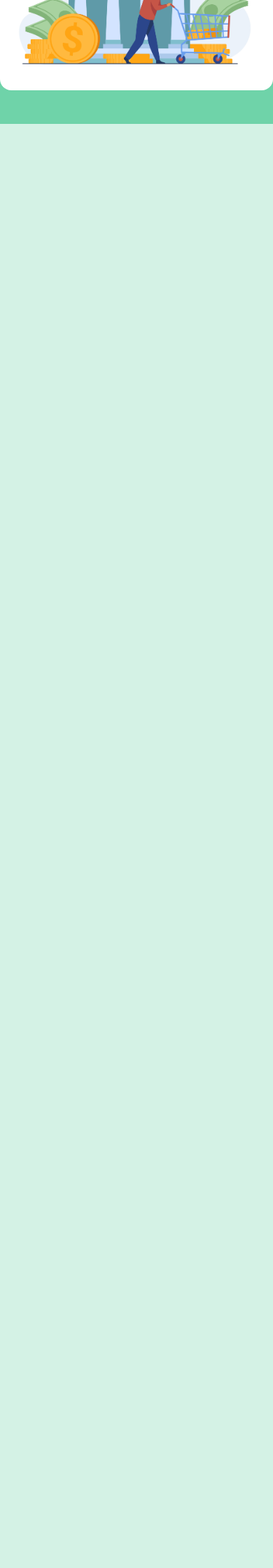
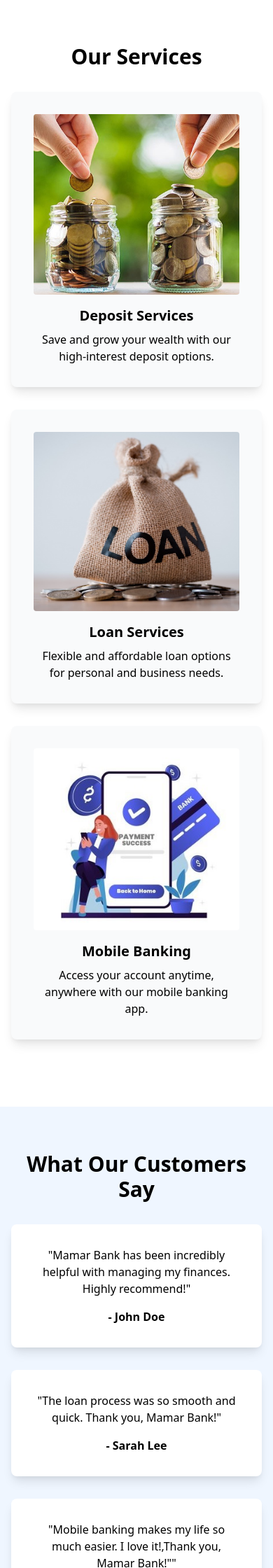
Before and after one commit to imhnoyon/Mamar-Bank-Project, a Django app: page / in a window 390 px wide. Shown: the part 923-3163 px from the top of the page at 70% size. Before the commit the page ends 1100 px from the top, so only its background shows below. Run offline with Django 5.2, Linux system fonts and the light colour scheme; some libraries are stand-ins or nearby versions.

Commit message:
leading pages design

```diff
--- a/core/templates/base.html
+++ b/core/templates/base.html
@@ -1,19 +1,17 @@
 <!DOCTYPE html>
 <html lang="en">
-<head>
-    <meta charset="UTF-8">
-    <meta name="viewport" content="width=device-width, initial-scale=1.0">
-    {% block title %}{% endblock title %}
-    <link rel="stylesheet" href="https://unpkg.com/tailwindcss@2.0.1/dist/tailwind.min.css">
-</head>
-<body style="background-color: #6fd3a9;">
-     {% include "navbar.html" %}
+  <head>
+    <meta charset="UTF-8" />
+    <meta name="viewport" content="width=device-width, initial-scale=1.0" />
+    {% block title %}
+    {% endblock %}
+    <link rel="stylesheet" href="https://unpkg.com/tailwindcss@2.0.1/dist/tailwind.min.css" />
+    <link rel="stylesheet" href="https://cdnjs.cloudflare.com/ajax/libs/font-awesome/6.6.0/css/all.min.css" integrity="sha512-Kc323vGBEqzTmouAECnVceyQqyqdsSiqLQISBL29aUW4U/M7pSPA/gEUZQqv1cwx4OnYxTxve5UMg5GT6L4JJg==" crossorigin="anonymous" referrerpolicy="no-referrer" />
+  </head>
+  <body style="background-color: #1f5f79c9;">
+    {% include 'navbar.html' %}
     {% block content %}
 
-
-
-    {% endblock content %}
-
-
-</body>
+    {% endblock %}
+  </body>
 </html>
--- a/core/templates/footer.html
+++ b/core/templates/footer.html
@@ -1,4 +1,4 @@
-<footer style="background-color: #367c30;" class="footer text-white relative border-b-2 mt-10">
+{% comment %} <footer style="background-color: #1f5f79c9;" class="footer text-white relative border-b-2 mt-10">
     <div class="container mx-auto px-6">
         <div class="mt-5 flex flex-col items-center">
             <div class="sm:w-2/3 text-center py-0 pb-2">
@@ -8,4 +8,64 @@
             </div>
         </div>
     </div>
+</footer>  {% endcomment %}
+
+<!-- Footer HTML -->
+<footer class="bg-teal-700 text-white py-10">
+    <div class="container mx-auto px-4 lg:px-6">
+        <div class="flex flex-col lg:flex-row lg:justify-between lg:space-x-8">
+
+            <!-- About Section -->
+            <div class="mb-8 lg:mb-0 lg:w-1/4">
+                <h4 class="text-lg font-semibold mb-3">About Us</h4>
+                <p class="text-sm">
+                    We provide top-notch services to our customers.<br> Your satisfaction is our priority.
+                </p>
+            </div>
+
+            <!-- Quick Links Section -->
+            <div class="mb-8 lg:mb-0 lg:w-1/4">
+                <h4 class="text-lg font-semibold mb-3">Quick Links</h4>
+                <ul class="space-y-2 text-sm">
+                    <li><a href="#" class="hover:underline">Home</a></li>
+                    <li><a href="#" class="hover:underline">Services</a></li>
+                    <li><a href="#" class="hover:underline">Contact</a></li>
+                    <li><a href="#" class="hover:underline">FAQ</a></li>
+                </ul>
+            </div>
+
+            <!-- Contact Section -->
+            <div class="mb-8 lg:mb-0 lg:w-1/4">
+                <h4 class="text-lg font-semibold mb-3">Contact Us</h4>
+                <p class="text-sm">Email: noyonhasan320@gmail.com</p>
+                <p class="text-sm">Phone: +8801771662408</p>
+            </div>
+
+            <!-- Social Media Icons -->
+            <div class="lg:w-1/4">
+                <h4 class="text-lg font-semibold mb-3">Follow Us</h4>
+                <div class="flex space-x-4">
+                    <a href="https://www.facebook.com/imhnoyon" target="_blank" rel="noopener noreferrer" class="text-white hover:text-gray-300">
+                        <i class="fab fa-facebook-f"></i>
+                    </a>
+                    <a href="#" target="_blank" rel="noopener noreferrer" class="text-white hover:text-gray-300">
+                        <i class="fab fa-twitter"></i>
+                    </a>
+                    <a href="#" target="_blank" rel="noopener noreferrer" class="text-white hover:text-gray-300">
+                        <i class="fab fa-instagram"></i>
+                    </a>
+                    <a href="https://www.linkedin.com/in/imhnoyon/" target="_blank" rel="noopener noreferrer" class="text-white hover:text-gray-300">
+                        <i class="fab fa-linkedin-in"></i>
+                    </a>
+                </div>
+            </div>
+        </div>
+
+        <!-- Bottom Section -->
+        <div class="mt-8 text-center border-t border-gray-400 pt-4">
+            <p class="text-sm font-bold">
+                © {% now "Y" %} Created by Mahedi Hasan Noyon. All rights reserved.
+            </p>
+        </div>
+    </div>
 </footer>
--- a/core/templates/index.html
+++ b/core/templates/index.html
@@ -1,59 +1,114 @@
- {% extends "base.html" %}
+{% extends 'base.html' %}
+{% load static %}
+{% block head_title %}
+  Banking System
+{% endblock %}
+{% block content %}
 
-{% comment %} {% load static %}
-{% block head_title %}Banking System{% endblock %} {% block content %}
-<div class="container mx-auto flex flex-col md:flex-row items-center my-12 md:my-24 ">
 
-    <div class="flex flex-col w-full lg:w-1/2 justify-center items-start pt-24 pb-24 px-6 bg-white rounded-2xl bg-opacity-70 mx-5">
-        <h1 class="font-bold text-4xl my-4">Welcome to Mamar Bank</h1>
-        <p class="leading-normal mb-4">
-            Hi this is a banking website.
-            This is a simple Mamar Bank where you can deposit money, withdraw money, take loan. You can also create an account, login,
-             logout. Lorem ipsum dolor sit amet consectetur adipisicing elit. Sed nemo quaerat quo dicta, adipisci eum fuga ratione id numquam eius veniam placeat voluptatum, itaque tempora molestias vel, blanditiis fugiat ipsam!
-             Lorem ipsum dolor sit, amet consectetur adipisicing elit. Hic, ratione?Lorem ipsum dolor sit amet consectetur, adipisicing elit. Minus, obcaecati?
+ <!-- Hero Section -->
+ <section class="bg-cover bg-center h-screen" style="background-image: url('https://source.unsplash.com/random/1600x900/?banking');">
+    <div class="container mx-auto flex flex-col justify-center items-center h-full text-center text-white px-4 md:px-0">
+      <h2 class="text-4xl md:text-6xl font-bold mb-4">Welcome to Mamar Bank</h2>
+      <p class="text-xl md:text-2xl mb-8">Banking made easy, secure, and convenient.</p>
+      <a href="#register" class="bg-yellow-500 text-white py-2 px-6 rounded-full hover:bg-yellow-600 transition">Get Started</a>
+    </div>
+  </section>
 
-        </p>
-        <div class="flex justify-end w-full">
-            <a href="{% url 'register' %}" class="bg-blue-900 text-white rounded-none hover:bg-white hover:text-blue-900 hover:border-blue-900 shadow hover:shadow-lg py-2 px-4 border border-gray-900 hover:border-transparent">Register</a>
+  <!-- Services Section -->
+  <section id="services" class="py-16 bg-white">
+    <div class="container mx-auto text-center px-4 md:px-0">
+      <h2 class="text-3xl md:text-4xl font-bold mb-8">Our Services</h2>
+      <div class="flex flex-wrap -mx-4">
+
+        <!-- Service 1 -->
+        <div class="w-full md:w-1/3 px-4 mb-8">
+          <div class="bg-gray-50 p-8 rounded-lg shadow-lg hover:shadow-xl transition">
+            <img src="{% static 'img/diposit.jpg' %}" alt="Deposit" class="w-full rounded mb-4">
+            <h3 class="text-xl font-bold mb-2">Deposit Services</h3>
+            <p>Save and grow your wealth with our high-interest deposit options.</p>
+          </div>
         </div>
+
+        <!-- Service 2 -->
+        <div class="w-full md:w-1/3 px-4 mb-8">
+          <div class="bg-gray-50 p-8 rounded-lg shadow-lg hover:shadow-xl transition">
+            <img src="{% static 'img/loan.jpg' %}" alt="Loans" class="w-full rounded mb-4">
+            <h3 class="text-xl font-bold mb-2">Loan Services</h3>
+            <p>Flexible and affordable loan options for personal and business needs.</p>
+          </div>
+        </div>
+
+        <!-- Service 3 -->
+        <div class="w-full md:w-1/3 px-4 mb-8">
+          <div class="bg-gray-50 p-8 rounded-lg shadow-lg hover:shadow-xl transition">
+            <img src="{% static 'img/mobilebanking.jpg' %}" alt="Mobile Banking" class="w-full rounded mb-4">
+            <h3 class="text-xl font-bold mb-2">Mobile Banking</h3>
+            <p>Access your account anytime, anywhere with our mobile banking app.</p>
+          </div>
+        </div>
+      </div>
     </div>
-    <div class="w-full lg:w-1/2 lg:py-6 text-center ">
-        <img style="width: 95%;" class ="rounded-2xl" src ="{% static './img/bank.jpg' %}"/>
+  </section>
+
+  <!-- Testimonials Section -->
+  <section class="py-16 bg-blue-50">
+    <div class="container mx-auto text-center px-4 md:px-0">
+      <h2 class="text-3xl md:text-4xl font-bold mb-8">What Our Customers Say</h2>
+      <div class="flex flex-wrap -mx-4">
+
+        <!-- Testimonial 1 -->
+        <div class="w-full md:w-1/3 px-4 mb-8">
+          <div class="bg-white p-8 rounded-lg shadow-lg">
+            <p class="mb-4">"Mamar Bank has been incredibly helpful with managing my finances. Highly recommend!"</p>
+            <p class="font-bold">- John Doe</p>
+          </div>
+        </div>
+
+        <!-- Testimonial 2 -->
+        <div class="w-full md:w-1/3 px-4 mb-8">
+          <div class="bg-white p-8 rounded-lg shadow-lg">
+            <p class="mb-4">"The loan process was so smooth and quick. Thank you, Mamar Bank!"</p>
+            <p class="font-bold">- Sarah Lee</p>
+          </div>
+        </div>
+
+        <!-- Testimonial 3 -->
+        <div class="w-full md:w-1/3 px-4 mb-8">
+          <div class="bg-white p-8 rounded-lg shadow-lg">
+            <p class="mb-4">"Mobile banking makes my life so much easier. I love it!,Thank you, Mamar Bank!""</p>
+            <p class="font-bold">- Alex Brown</p>
+          </div>
+        </div>
+      </div>
     </div>
-</div>
-{% include "footer.html" %}
-{% endblock %}  {% endcomment %}
+  </section>
+
+  <!-- Call-to-Action Section -->
+  <section id="register" class="bg-blue-100 text-black py-16" >
+    <div class="container mx-auto text-center px-4 md:px-0">
+      <h2 class="text-3xl md:text-4xl font-bold mb-4">Ready to Bank with Us?</h2>
+      <p class="mb-8">Join Mamar Bank and experience the best in banking today.</p>
+      <a href="{% url 'register' %}" class="bg-yellow-500 text-white py-2 px-6 rounded-full hover:bg-yellow-600 transition">Register Now</a>
+    </div>
+  </section>
 
 
 
 
+  {% comment %} <div class="container mx-auto flex flex-col md:flex-row items-center my-12 md:my-24">
+    <div class="flex flex-col w-full lg:w-1/2 justify-center items-start pt-24 pb-24 px-6 bg-white rounded-2xl bg-opacity-70 mx-5">
+      <h1 class="font-bold text-4xl my-4">Welcome to Mamar Bank</h1>
+      <p class="leading-normal mb-4">Hi, this is a banking website. This is a simple Mamar Bank where you can deposit money, withdraw money, take a loan. You can also create an account, login, and logout. Lorem ipsum dolor sit amet consectetur adipisicing elit. Sed nemo quaerat quo dicta, adipisci eum fuga ratione id numquam eius veniam placeat voluptatum, itaque tempora molestias vel, blanditiis fugiat ipsam! Lorem ipsum dolor sit, amet consectetur adipisicing elit. Hic, ratione?</p>
 
-
-
-
-
-
-{% load static %}
-{% block head_title %}Banking System{% endblock %}
-{% block content %}
-<div class="container mx-auto flex flex-col md:flex-row items-center my-12 md:my-24">
-    <div class="flex flex-col w-full lg:w-1/2 justify-center items-start pt-24 pb-24 px-6 bg-white rounded-2xl bg-opacity-70 mx-5 ">
-        <h1 class="font-bold text-4xl my-4">Welcome to Mamar Bank</h1>
-        <p class="leading-normal mb-4">
-            Hi, this is a banking website. This is a simple Mamar Bank where you can deposit money, withdraw money,
-            take a loan. You can also create an account, login, and logout. Lorem ipsum dolor sit amet consectetur
-             adipisicing elit. Sed nemo quaerat quo dicta, adipisci eum fuga ratione id numquam eius veniam placeat
-             voluptatum, itaque tempora molestias vel, blanditiis fugiat ipsam! Lorem ipsum dolor sit, amet consectetur
-             adipisicing elit. Hic, ratione?
-        </p>
-
-        <div class="flex justify-end w-full mb-10">
-            <a href="{% url 'register' %}" class="bg-blue-900 text-white rounded-none hover:bg-white hover:text-blue-900 hover:border-blue-900 shadow hover:shadow-lg py-2 px-4 border border-gray-900 hover:border-transparent">Register</a>
-        </div>
+      <div class="flex justify-end w-full mb-10">
+        <a href="{% url 'register' %}" class="bg-blue-900 text-white rounded-none hover:bg-white hover:text-blue-900 hover:border-blue-900 shadow hover:shadow-lg py-2 px-4 border border-gray-900 hover:border-transparent">Register</a>
+      </div>
     </div>
     <div class="w-full lg:w-1/2 lg:py-6 text-center">
-        <img  class="rounded-2xl" src="{% static 'img/bank.jpg' %}" alt="Bank Image">
+      <img class="rounded-2xl" src="{% static 'img/bank.jpg' %}" alt="Bank Image" />
     </div>
-</div>
-{% comment %} {% include "footer.html" %} {% endcomment %}
+  </div> {% endcomment %}
+
+  {% include 'footer.html' %}
 {% endblock %}
```
Also changed, not shown: core/static/img/diposit.jpg (added), core/static/img/loan.jpg (added), core/static/img/mobilebanking.jpg (added), db.sqlite3.
